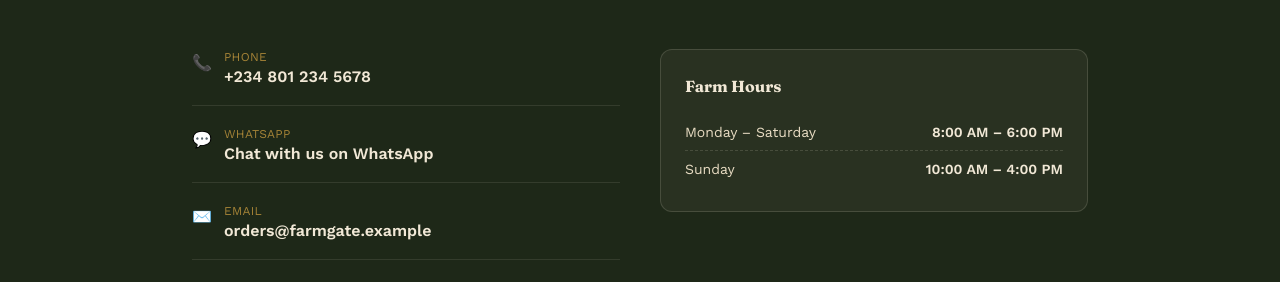
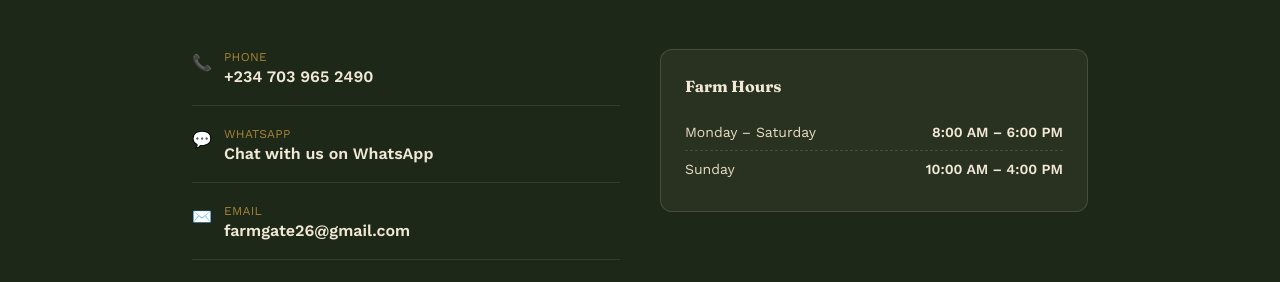
Before and after one commit to Abzkareem/farm-gate-shop, a Next.js app: page / in a window 1280 px wide. Shown: the part 2522-2804 px from the top of the page. Built offline with nearby package versions, Linux system fonts and the light colour scheme.

Commit message:
Add real contact details

```diff
--- a/app/page.js
+++ b/app/page.js
@@ -143,25 +143,25 @@ export default function Home() {
 
           <div className="grid grid-cols-1 md:grid-cols-2 gap-10">
             <ul className="space-y-5">
-              <li className="flex gap-3 items-start border-b border-cream/10 pb-4">
+                            <li className="flex gap-3 items-start border-b border-cream/10 pb-4">
                 <span className="text-gold mt-0.5">📞</span>
                 <div>
                   <p className="text-xs uppercase tracking-wide text-gold/80">Phone</p>
-                  <a href="tel:+2348012345678" className="font-semibold hover:underline">+234 801 234 5678</a>
+                  <a href="tel:+2347039652490" className="font-semibold hover:underline">+234 703 965 2490</a>
                 </div>
               </li>
               <li className="flex gap-3 items-start border-b border-cream/10 pb-4">
                 <span className="text-gold mt-0.5">💬</span>
                 <div>
                   <p className="text-xs uppercase tracking-wide text-gold/80">WhatsApp</p>
-                  <a href="https://wa.me/2348012345678" target="_blank" rel="noopener noreferrer" className="font-semibold hover:underline">Chat with us on WhatsApp</a>
+                  <a href="https://wa.me/2347039652490" target="_blank" rel="noopener noreferrer" className="font-semibold hover:underline">Chat with us on WhatsApp</a>
                 </div>
               </li>
               <li className="flex gap-3 items-start border-b border-cream/10 pb-4">
                 <span className="text-gold mt-0.5">✉️</span>
                 <div>
                   <p className="text-xs uppercase tracking-wide text-gold/80">Email</p>
-                  <a href="mailto:orders@farmgate.example" className="font-semibold hover:underline">orders@farmgate.example</a>
+                  <a href="mailto:farmgate26@gmail.com" className="font-semibold hover:underline">farmgate26@gmail.com</a>
                 </div>
               </li>
               <li className="flex gap-3 items-start">
```
